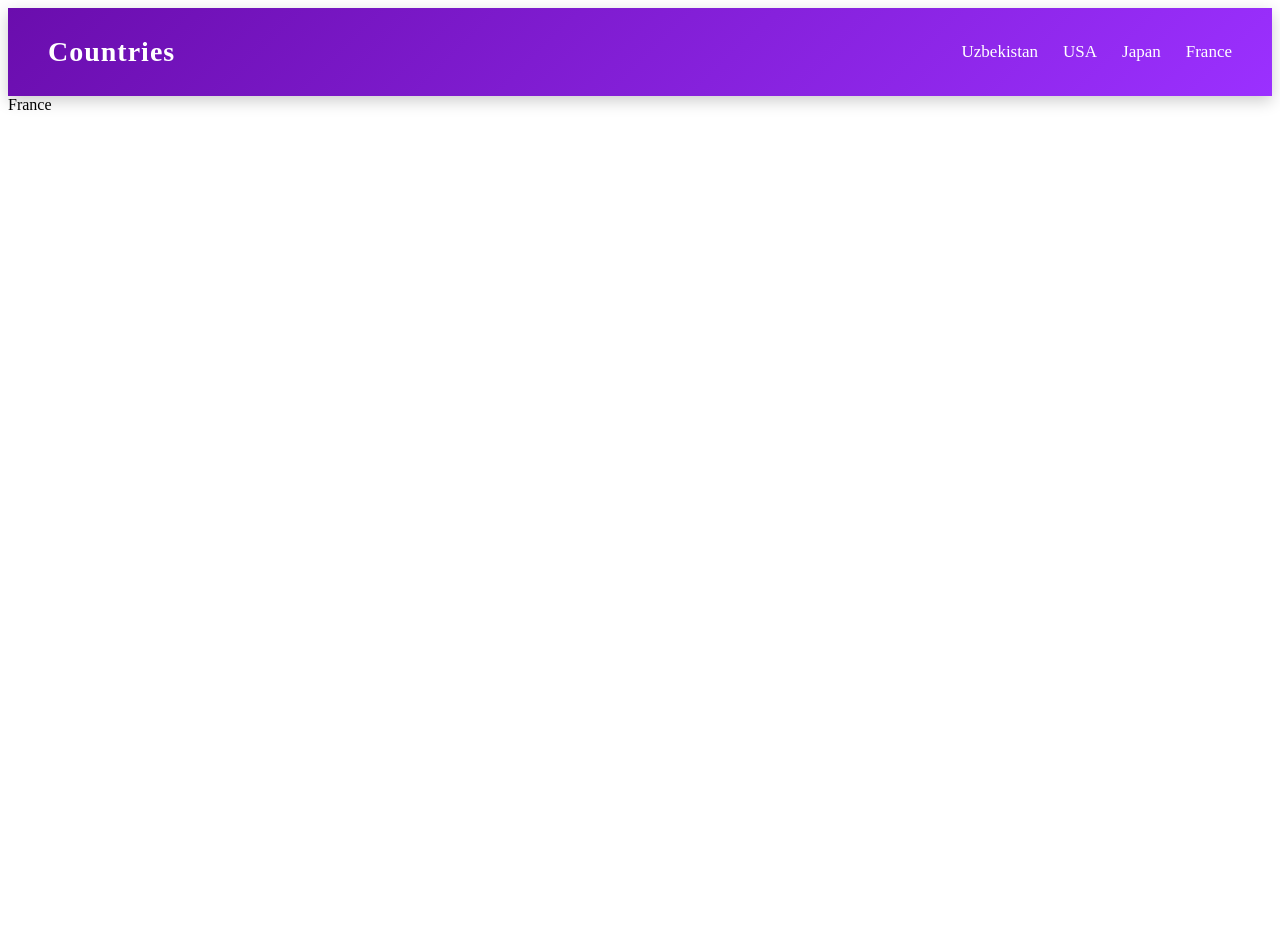
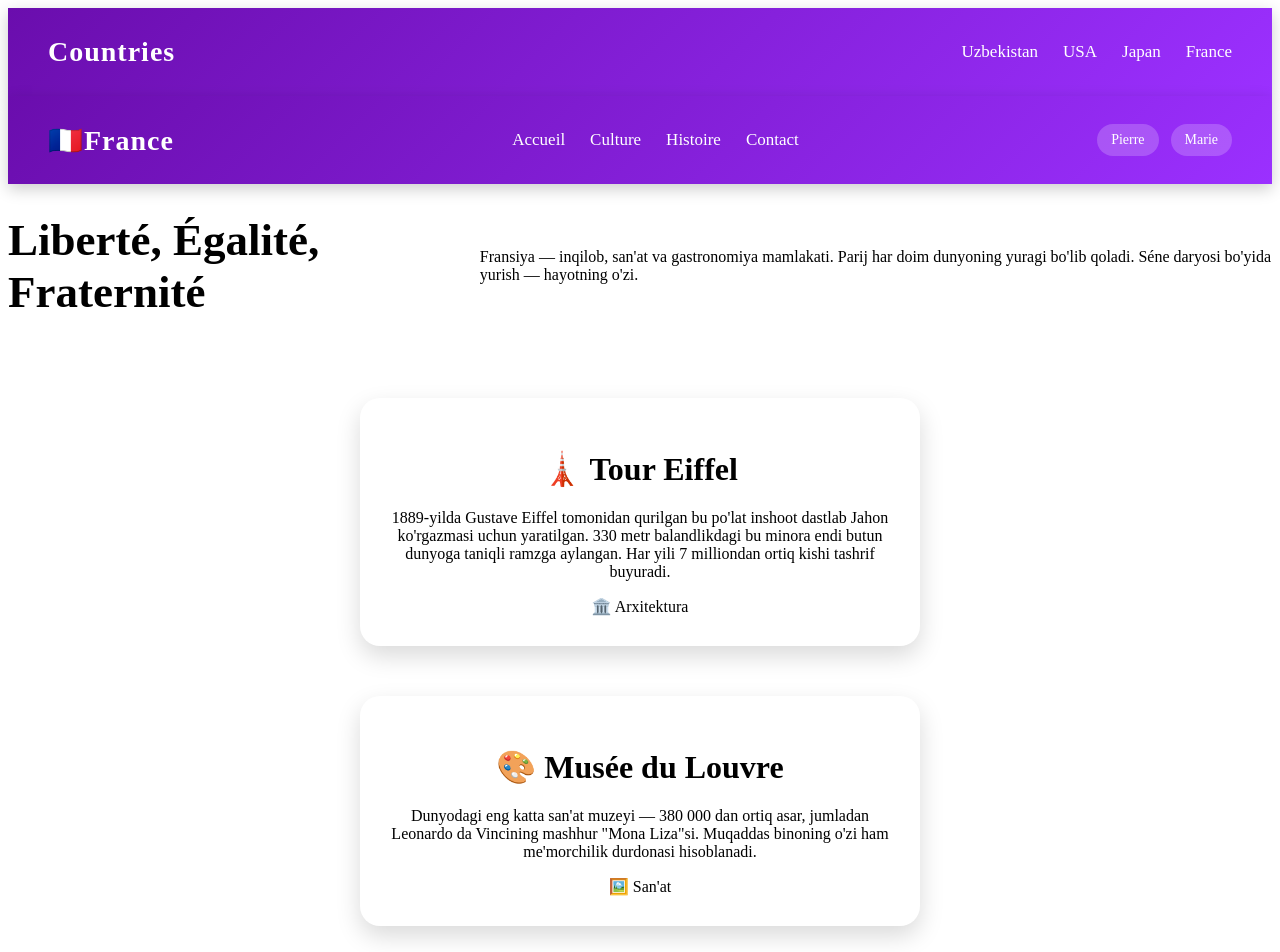
Before and after one commit to soliha2000ju-crypto/Country-, a React (Vite) app: page /france in a window 1280 px wide. Shown: the top 952 px of the page. Before the commit the page ends 800 px from the top, so only its background shows below. Built offline with nearby package versions, Linux system fonts and the light colour scheme.

Commit message:
Enhance France component with layout and content
The France component now includes a styled layout with a navigation bar, hero section, and multiple cards showcasing French culture, history, and gastronomy.

```diff
--- a/src/pages/France.jsx
+++ b/src/pages/France.jsx
@@ -1,9 +1,64 @@
-import React from 'react'
+const France = () => (
+  <div
+    className="theme-wrap"
+    style={{
+      '--card-bg-from': '#ffffff',
+      '--card-bg-to': '#e8edf5',
+      '--card-border': '#002395',
+      '--heading-color': '#1a1a5e',
+      '--text-color': '#2d2d3a',
+      '--tag-bg': 'rgba(0,35,149,0.07)',
+      '--tag-text': '#002395',
+      '--nav-bg-from': '#002395',
+      '--nav-bg-to': '#0033aa',
+      '--nav-link-hover': '#ED2939',
+      '--nav-team-hover-text': '#002395',
+      '--nav-shadow': 'rgba(0,35,149,0.35)',
+      '--hero-bg': 'linear-gradient(160deg, #002395 0%, #1a1a5e 50%, #0d0d30 100%)',
+      '--hero-accent': '#ED2939',
+      '--accent': '#002395',
+    }}
+  >
+    <nav className="navbar">
+      <div className="logo">
+        <span className="logo__flag">🇫🇷</span>
+        France
+      </div>
+      <ul className="nav-links">
+        <li><a href="#">Accueil</a></li>
+        <li><a href="#">Culture</a></li>
+        <li><a href="#">Histoire</a></li>
+        <li><a href="#">Contact</a></li>
+      </ul>
+      <div className="team">
+        <span>Pierre</span>
+        <span>Marie</span>
+      </div>
+    </nav>
 
-const France = () => {
-  return (
-    <div>France</div>
-  )
-}
+    <div className="hero">
+      <h1>Liberté, <span>Égalité</span>, Fraternité</h1>
+      <p>Fransiya — inqilob, san'at va gastronomiya mamlakati. Parij har doim dunyoning yuragi bo'lib qoladi. Séne daryosi bo'yida yurish — hayotning o'zi.</p>
+    </div>
+
+    <div className="card">
+      <h1>🗼 Tour Eiffel</h1>
+      <p>1889-yilda Gustave Eiffel tomonidan qurilgan bu po'lat inshoot dastlab Jahon ko'rgazmasi uchun yaratilgan. 330 metr balandlikdagi bu minora endi butun dunyoga taniqli ramzga aylangan. Har yili 7 milliondan ortiq kishi tashrif buyuradi.</p>
+      <span className="card__tag">🏛️ Arxitektura</span>
+    </div>
+
+    <div className="card">
+      <h1>🎨 Musée du Louvre</h1>
+      <p>Dunyodagi eng katta san'at muzeyi — 380 000 dan ortiq asar, jumladan Leonardo da Vincining mashhur "Mona Liza"si. Muqaddas binoning o'zi ham me'morchilik durdonasi hisoblanadi.</p>
+      <span className="card__tag">🖼️ San'at</span>
+    </div>
+
+    <div className="card">
+      <h1>🥐 Gastronomie</h1>
+      <p>Fransiya oshxonasining nomi dunyo bo'ylab shinam. Kruassan, brioche, ratatuy, boeuf bourguignon — bu faqat boshlanish. UNESCO fransuz gastronomiyasini insoniyat nomoddiy merosiga kiritgan.</p>
+      <span className="card__tag">🧀 Taom</span>
+    </div>
+  </div>
+)
 
 export default France
```
